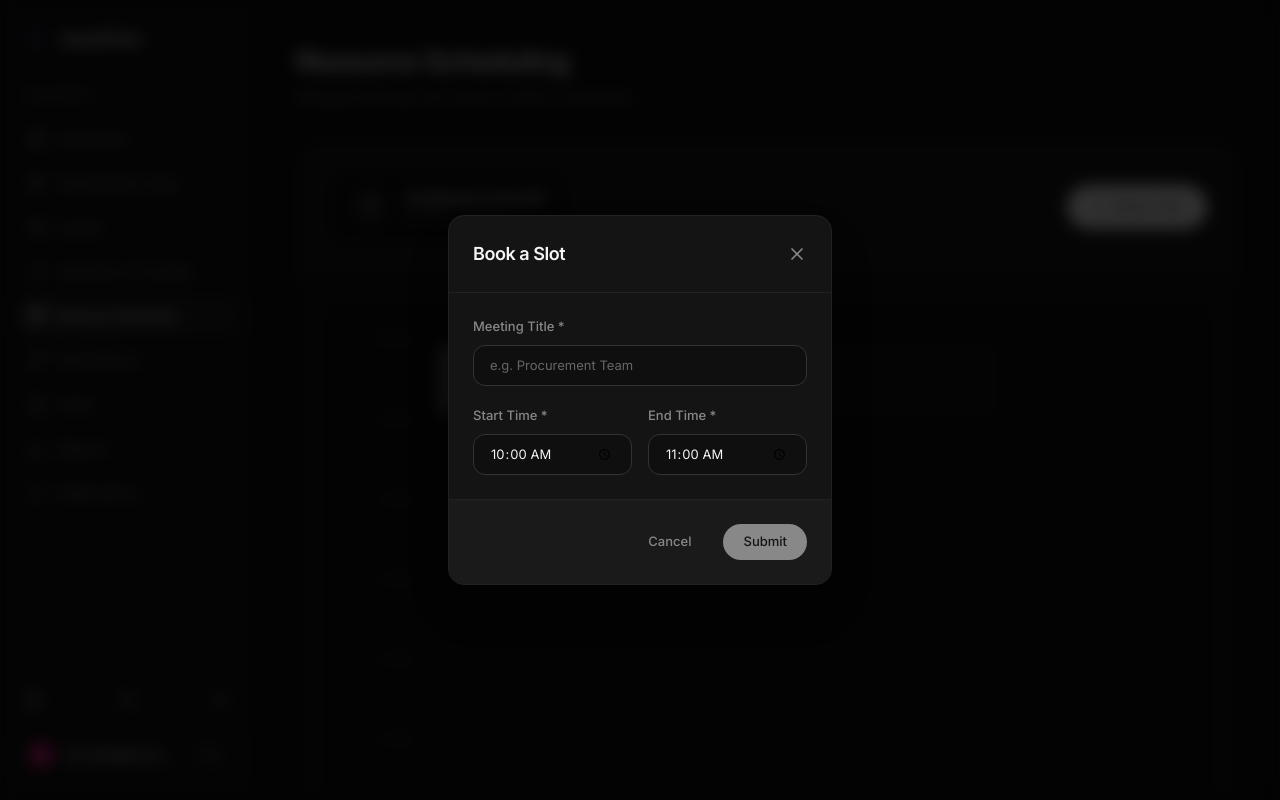
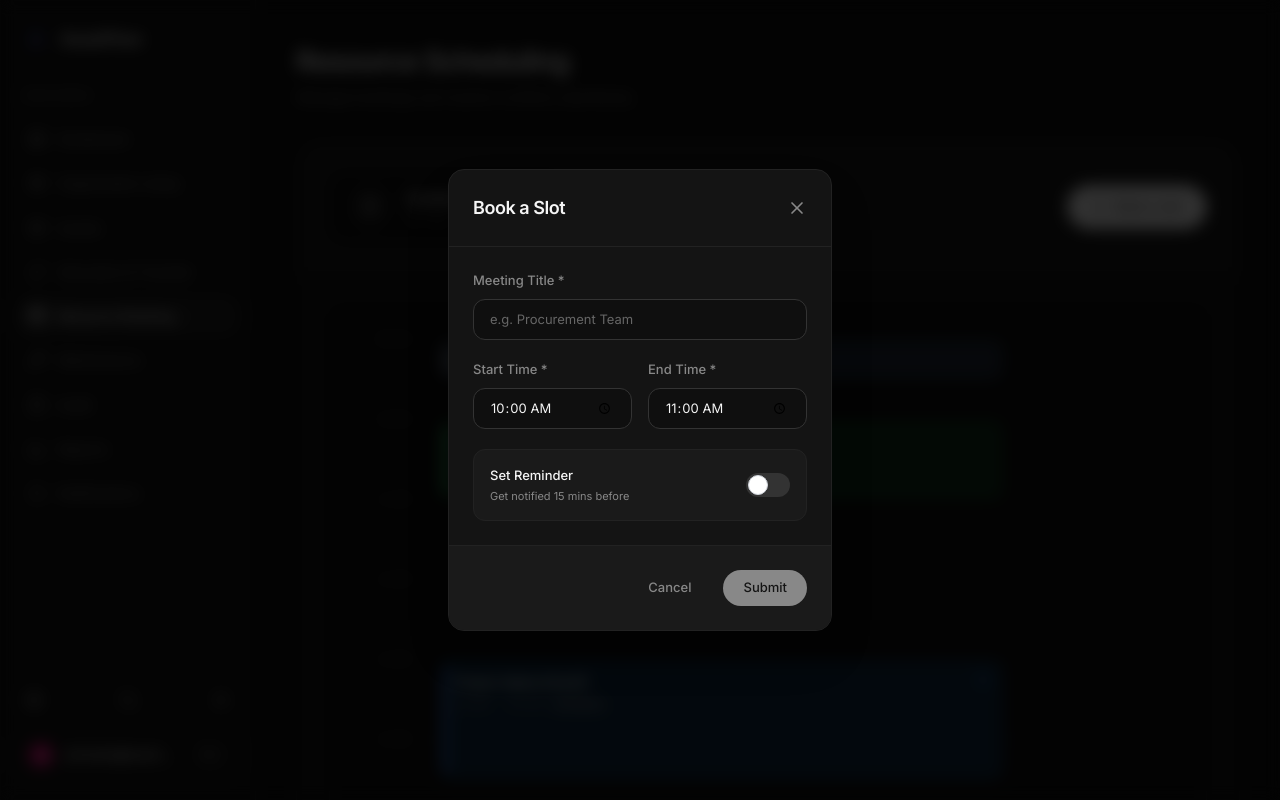
Before and after one commit to bhavishya-khunger/OdooHackathon, a Next.js app in the folder odoo-hackathon/: page /booking in a window 1280 px wide. Both pictures are taken after a click on the button "Book a slot". Shown: the top 800 px of the page. Built offline with nearby package versions, Linux system fonts and the light colour scheme.

Commit message:
Resource booking reminder feature added

```diff
--- a/odoo-hackathon/app/(main)/booking/page.tsx
+++ b/odoo-hackathon/app/(main)/booking/page.tsx
@@ -16,11 +16,36 @@ const resourceContext = {
 
 const initialSchedule: Booking[] = [
   {
+    bookingId: "bk_891",
+    title: "Morning Sync",
+    startTime: "09:00",
+    endTime: "09:30",
+    status: "Completed",
+    reminder: false
+  },
+  {
     bookingId: "bk_892",
     title: "Procurement Team",
-    startTime: "09:00",
-    endTime: "10:00",
-    status: "Confirmed"
+    startTime: "10:00",
+    endTime: "11:00",
+    status: "Ongoing",
+    reminder: false
+  },
+  {
+    bookingId: "bk_893",
+    title: "Project Alpha Kickoff",
+    startTime: "13:00",
+    endTime: "14:30",
+    status: "Upcoming",
+    reminder: true
+  },
+  {
+    bookingId: "bk_894",
+    title: "Interview (John Doe)",
+    startTime: "15:00",
+    endTime: "16:00",
+    status: "Cancelled",
+    reminder: false
   }
 ];
 
@@ -57,6 +82,7 @@ export default function ResourceBookingPage() {
 
     const hasCollision = schedule.some(existing => {
       if (modalMode === 'edit' && existing.bookingId === newBooking.bookingId) return false;
+      if (existing.status === 'Cancelled') return false; // Ignore cancelled slots
       const existStart = toMinutes(existing.startTime);
       const existEnd = toMinutes(existing.endTime);
       return (newStart < existEnd && newEnd > existStart);
@@ -82,8 +108,8 @@ export default function ResourceBookingPage() {
     setConflict(null);
   };
 
-  const handleDeleteBooking = (bookingId: string) => {
-    setSchedule(schedule.filter(b => b.bookingId !== bookingId));
+  const handleCancelBooking = (bookingId: string) => {
+    setSchedule(schedule.map(b => b.bookingId === bookingId ? { ...b, status: 'Cancelled' } : b));
     setIsModalOpen(false);
   };
 
@@ -140,7 +166,7 @@ export default function ResourceBookingPage() {
             initialData={editingBooking}
             onClose={() => setIsModalOpen(false)}
             onSave={handleSaveBooking}
-            onDelete={handleDeleteBooking}
+            onCancel={handleCancelBooking}
           />
         )}
       </AnimatePresence>
--- a/odoo-hackathon/components/booking/BookingModal.tsx
+++ b/odoo-hackathon/components/booking/BookingModal.tsx
@@ -7,7 +7,8 @@ export interface Booking {
   title: string;
   startTime: string;
   endTime: string;
-  status: string;
+  status: 'Upcoming' | 'Ongoing' | 'Completed' | 'Cancelled';
+  reminder?: boolean;
 }
 
 interface BookingModalProps {
@@ -16,14 +17,16 @@ interface BookingModalProps {
   initialData: Booking | null;
   onClose: () => void;
   onSave: (booking: Booking) => void;
-  onDelete?: (bookingId: string) => void;
+  onCancel?: (bookingId: string) => void;
 }
 
-export const BookingModal: React.FC<BookingModalProps> = ({ isOpen, mode, initialData, onClose, onSave, onDelete }) => {
+export const BookingModal: React.FC<BookingModalProps> = ({ isOpen, mode, initialData, onClose, onSave, onCancel }) => {
   const [formData, setFormData] = useState<Partial<Booking>>({
     title: '',
     startTime: '09:00',
     endTime: '10:00',
+    status: 'Upcoming',
+    reminder: false
   });
 
   useEffect(() => {
@@ -31,7 +34,7 @@ export const BookingModal: React.FC<BookingModalProps> = ({ isOpen, mode, initia
       if (mode === 'edit' && initialData) {
         setFormData(initialData);
       } else {
-        setFormData({ title: '', startTime: '10:00', endTime: '11:00' });
+        setFormData({ title: '', startTime: '10:00', endTime: '11:00', status: 'Upcoming', reminder: false });
       }
     }
   }, [isOpen, mode, initialData]);
@@ -46,7 +49,8 @@ export const BookingModal: React.FC<BookingModalProps> = ({ isOpen, mode, initia
       title: formData.title,
       startTime: formData.startTime,
       endTime: formData.endTime,
-      status: initialData?.status || 'Confirmed'
+      status: formData.status as 'Upcoming' | 'Ongoing' | 'Completed' | 'Cancelled',
+      reminder: formData.reminder
     };
     onSave(bookingToSave);
   };
@@ -107,12 +111,30 @@ export const BookingModal: React.FC<BookingModalProps> = ({ isOpen, mode, initia
               />
             </div>
           </div>
+
+          <div className="flex items-center justify-between bg-bg-surface-alt p-4 rounded-xl border border-border-base">
+            <div>
+              <p className="text-[13px] font-medium text-text-primary flex items-center gap-2">
+                Set Reminder
+              </p>
+              <p className="text-[11px] text-text-secondary mt-0.5">Get notified 15 mins before</p>
+            </div>
+            <label className="relative inline-flex items-center cursor-pointer">
+              <input
+                type="checkbox"
+                checked={formData.reminder || false}
+                onChange={(e) => setFormData({...formData, reminder: e.target.checked})}
+                className="sr-only peer"
+              />
+              <div className="w-11 h-6 bg-border-strong peer-focus:outline-none rounded-full peer peer-checked:after:translate-x-full peer-checked:after:border-white after:content-[''] after:absolute after:top-[2px] after:left-[2px] after:bg-white after:border-gray-300 after:border after:rounded-full after:h-5 after:w-5 after:transition-all peer-checked:bg-text-primary"></div>
+            </label>
+          </div>
         </div>
 
         <div className="p-6 border-t border-border-base flex justify-end gap-3 bg-bg-surface-alt transition-colors duration-300">
-          {mode === 'edit' && onDelete && (
+          {mode === 'edit' && onCancel && formData.status !== 'Cancelled' && (
             <button
-              onClick={() => onDelete(initialData!.bookingId)}
+              onClick={() => onCancel(initialData!.bookingId)}
               className="px-5 py-2 mr-auto text-[13px] font-medium text-red-600 dark:text-[#ff4444] hover:bg-bg-surface-hover rounded-full transition-colors"
             >
               Cancel Booking
--- a/odoo-hackathon/components/booking/Timeline.tsx
+++ b/odoo-hackathon/components/booking/Timeline.tsx
@@ -1,5 +1,6 @@
 import React from 'react';
 import { motion, AnimatePresence } from 'framer-motion';
+import { Bell } from 'lucide-react';
 import { Booking } from './BookingModal';
 
 interface TimelineProps {
@@ -56,18 +57,42 @@ export const Timeline: React.FC<TimelineProps> = ({ schedule, conflict, onEditBo
                   animate={{ opacity: 1, scaleY: 1 }}
                   exit={{ opacity: 0, scaleY: 0 }}
                   onClick={() => onEditBooking(booking)}
-                  className="absolute w-full md:w-3/4 left-0 md:left-4 rounded-xl cursor-pointer overflow-hidden p-3 border group hover:border-border-strong transition-colors bg-bg-surface border-border-base duration-300"
+                  className={`absolute w-full md:w-3/4 left-0 md:left-4 rounded-xl cursor-pointer overflow-hidden p-3 border group hover:border-border-strong transition-colors duration-300 ${
+                    booking.status === 'Ongoing' ? 'bg-[#f0fdf4] border-[#bbf7d0] dark:bg-[#10301a] dark:border-[#1a4d29]' :
+                    booking.status === 'Completed' ? 'bg-[#f3f4f6] border-[#e5e7eb] dark:bg-[#1f2937] dark:border-[#374151] opacity-70' :
+                    booking.status === 'Cancelled' ? 'bg-[#fef2f2] border-[#fecaca] dark:bg-[#2a1215] dark:border-[#4a1a1f] opacity-50' :
+                    'bg-[#eff6ff] border-[#bfdbfe] dark:bg-[#102a40] dark:border-[#1a4266]'
+                  }`}
                   style={{
                     top: `${top}px`,
                     height: `${height}px`,
                   }}
                 >
-                  <div className="absolute left-0 top-0 bottom-0 w-1 bg-bg-inverted transition-colors duration-300" />
-                  <h4 className="font-semibold text-text-primary text-[13px] transition-colors duration-300">
-                    {booking.title}
-                  </h4>
-                  <p className="text-[11px] font-mono text-text-secondary mt-1 group-hover:text-text-primary transition-colors duration-300">
+                  <div className={`absolute left-0 top-0 bottom-0 w-1 transition-colors duration-300 ${
+                    booking.status === 'Ongoing' ? 'bg-[#16a34a] dark:bg-[#4ade80]' :
+                    booking.status === 'Completed' ? 'bg-[#6b7280] dark:bg-[#9ca3af]' :
+                    booking.status === 'Cancelled' ? 'bg-[#ef4444] dark:bg-[#f87171]' :
+                    'bg-[#2563eb] dark:bg-[#3b82f6]'
+                  }`} />
+                  <div className="flex items-start justify-between gap-2">
+                    <h4 className={`font-semibold text-[13px] transition-colors duration-300 ${
+                      booking.status === 'Cancelled' ? 'line-through text-text-muted' :
+                      booking.status === 'Ongoing' ? 'text-[#166534] dark:text-[#4ade80]' :
+                      'text-text-primary'
+                    }`}>
+                      {booking.title}
+                    </h4>
+                    {booking.reminder && booking.status === 'Upcoming' && (
+                      <Bell className="h-3.5 w-3.5 text-[#2563eb] dark:text-[#3b82f6] shrink-0" />
+                    )}
+                  </div>
+                  <p className={`text-[11px] font-mono mt-1 transition-colors duration-300 ${
+                    booking.status === 'Cancelled' ? 'text-text-muted' : 'text-text-secondary group-hover:text-text-primary'
+                  }`}>
                     {booking.startTime} - {booking.endTime}
+                    <span className="ml-2 px-1.5 py-0.5 rounded-full bg-black/5 dark:bg-white/10 text-[9px] uppercase tracking-wider">
+                      {booking.status}
+                    </span>
                   </p>
                 </motion.div>
               );
```
